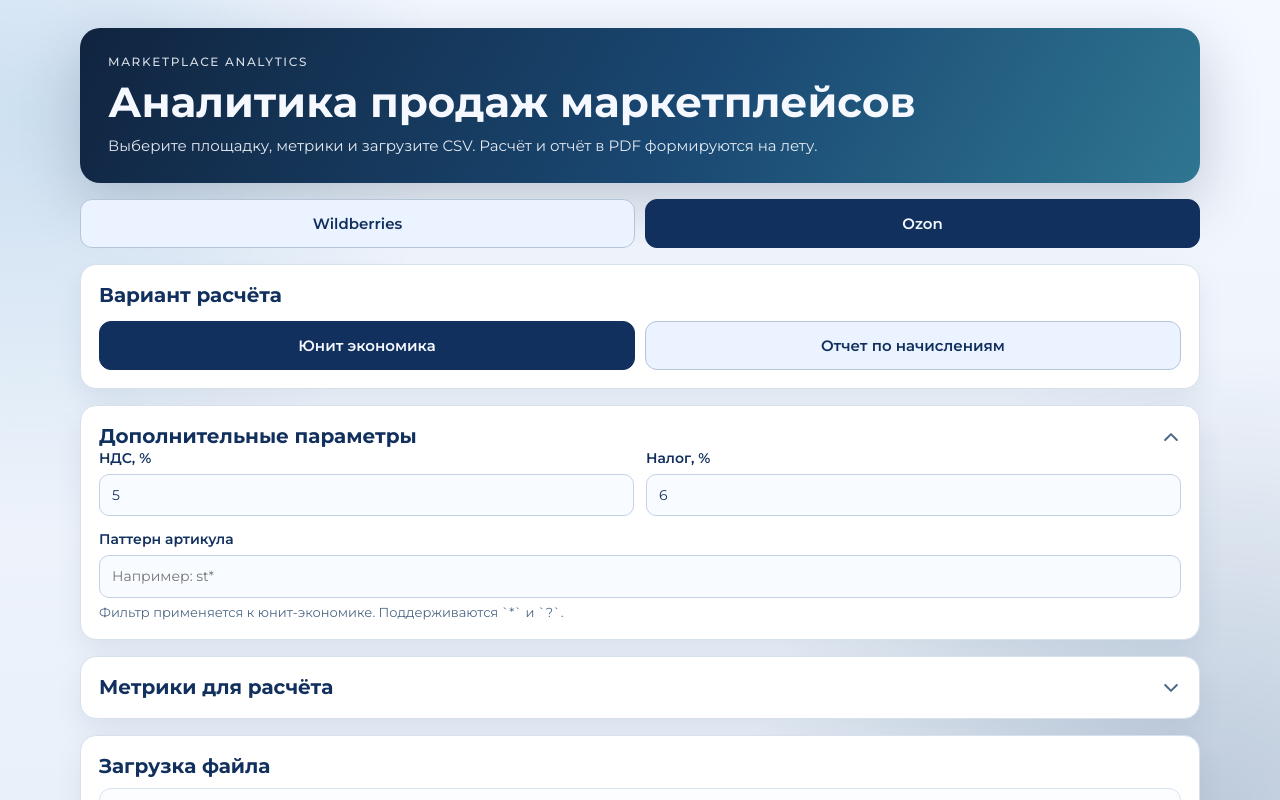
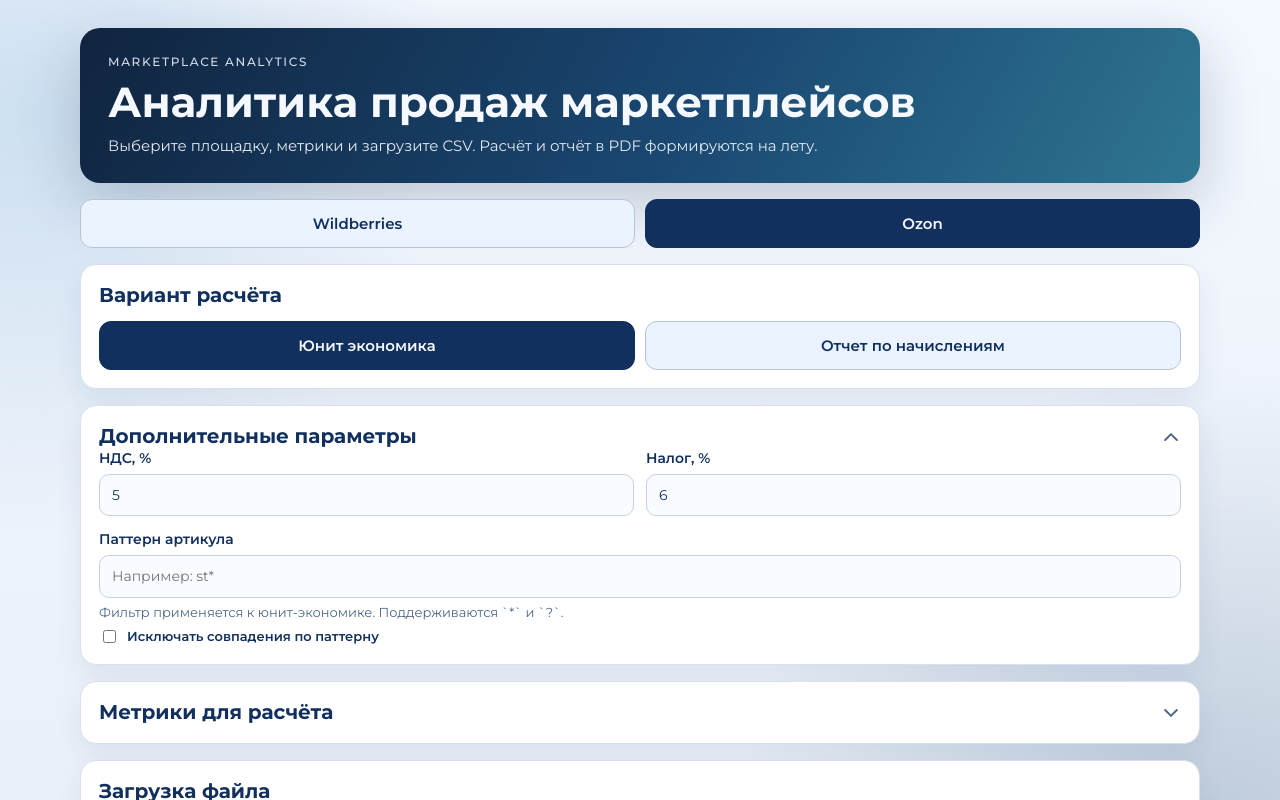
Before and after one commit to Veserion/marketplace-analytics, a React (Vite) app: page /ozon in a window 1280 px wide. Both pictures are taken after a click on the button "Дополнительные параметры". Shown: the top 800 px of the page. Built offline with nearby package versions, Linux system fonts and the light colour scheme.

Commit message:
exclude art pattern

```diff
--- a/src/features/unit-extra-params/ui/UnitExtraParamsPanel.module.scss
+++ b/src/features/unit-extra-params/ui/UnitExtraParamsPanel.module.scss
@@ -43,6 +43,12 @@
   margin: 0;
 }
 
+.UnitExtraParamsPanel__checkbox {
+  display: inline-flex;
+  align-items: center;
+  gap: 8px;
+}
+
 .UnitExtraParamsPanel__radio-group {
   padding: 10px 12px;
   border: 1px solid var(--color-border-muted);
--- a/src/features/unit-extra-params/ui/UnitExtraParamsPanel.tsx
+++ b/src/features/unit-extra-params/ui/UnitExtraParamsPanel.tsx
@@ -10,12 +10,16 @@
   isAccrualMode?: boolean
   unitArticlePattern?: string
   accrualArticlePattern?: string
+  unitArticlePatternExclude?: boolean
+  accrualArticlePatternExclude?: boolean
   cogsMatchingMode?: 'full' | 'digits'
   vatRatePercent: number
   taxRatePercent: number
   onToggleOpen: () => void
   onUnitArticlePatternChange?: (pattern: string) => void
   onAccrualArticlePatternChange?: (pattern: string) => void
+  onUnitArticlePatternExcludeChange?: (exclude: boolean) => void
+  onAccrualArticlePatternExcludeChange?: (exclude: boolean) => void
   onCogsMatchingModeChange?: (mode: 'full' | 'digits') => void
   onVatRateChange: (value: number) => void
   onTaxRateChange: (value: number) => void
@@ -26,18 +30,26 @@
   isAccrualMode = false,
   unitArticlePattern = '*',
   accrualArticlePattern = '*',
+  unitArticlePatternExclude = false,
+  accrualArticlePatternExclude = false,
   cogsMatchingMode = 'full',
   vatRatePercent,
   taxRatePercent,
   onToggleOpen,
   onUnitArticlePatternChange,
   onAccrualArticlePatternChange,
+  onUnitArticlePatternExcludeChange,
+  onAccrualArticlePatternExcludeChange,
   onCogsMatchingModeChange,
   onVatRateChange,
   onTaxRateChange,
 }: UnitExtraParamsPanelProps) {
   const activePattern = isAccrualMode ? accrualArticlePattern : unitArticlePattern
   const onPatternChange = isAccrualMode ? onAccrualArticlePatternChange : onUnitArticlePatternChange
+  const activePatternExclude = isAccrualMode ? accrualArticlePatternExclude : unitArticlePatternExclude
+  const onPatternExcludeChange = isAccrualMode
+    ? onAccrualArticlePatternExcludeChange
+    : onUnitArticlePatternExcludeChange
   const patternHint = isAccrualMode
     ? 'Фильтр применяется к отчету по начислениям. Поддерживаются `*` и `?`.'
     : 'Фильтр применяется к юнит-экономике. Поддерживаются `*` и `?`.'
@@ -89,6 +101,18 @@
               <Typography variant="body3" color="muted" className={cn(`${BLOCK_NAME}__hint`)}>
                 {patternHint}
               </Typography>
+              {onPatternExcludeChange && (
+                <label className={cn(`${BLOCK_NAME}__checkbox`)}>
+                  <input
+                    type="checkbox"
+                    checked={activePatternExclude}
+                    onChange={(event) => onPatternExcludeChange(event.target.checked)}
+                  />
+                  <Typography as="span" variant="body3" color="accent" semiBold>
+                    Исключать совпадения по паттерну
+                  </Typography>
+                </label>
+              )}
             </label>
           )}
           {onCogsMatchingModeChange && (
--- a/src/pages/analytics-page/model/useAnalyticsPage.ts
+++ b/src/pages/analytics-page/model/useAnalyticsPage.ts
@@ -229,6 +229,8 @@
   const [isMetricsOpen, setIsMetricsOpen] = useState(false)
   const [articlePattern, setArticlePattern] = useState('')
   const [accrualArticlePattern, setAccrualArticlePattern] = useState('*')
+  const [isUnitArticlePatternExclude, setIsUnitArticlePatternExclude] = useState(false)
+  const [isAccrualArticlePatternExclude, setIsAccrualArticlePatternExclude] = useState(false)
   const [unitCsvSource, setUnitCsvSource] = useState<string | null>(null)
   const [unitFileName, setUnitFileName] = useState('')
   const [vatRatePercent, setVatRatePercent] = useState<number>(() => readStoredRate(VAT_RATE_STORAGE_KEY, DEFAULT_VAT_RATE))
@@ -240,7 +242,13 @@
     if (!isOzonUnitEconomics || !unitCsvSource) return { reports: null as ReportGroup[] | null, error: '' }
     try {
       return {
-        reports: buildUnitEconomicsReports(unitCsvSource, articlePattern, vatRatePercent, taxRatePercent),
+        reports: buildUnitEconomicsReports(
+          unitCsvSource,
+          articlePattern,
+          vatRatePercent,
+          taxRatePercent,
+          isUnitArticlePatternExclude,
+        ),
         error: '',
       }
     } catch (err) {
@@ -249,7 +257,7 @@
         error: err instanceof Error ? err.message : 'Не удалось применить фильтр по артикулу.',
       }
     }
-  }, [articlePattern, isOzonUnitEconomics, taxRatePercent, unitCsvSource, vatRatePercent])
+  }, [articlePattern, isOzonUnitEconomics, isUnitArticlePatternExclude, taxRatePercent, unitCsvSource, vatRatePercent])
   const unitReports = unitReportBuild.reports
   const accrualReportBuild = useMemo(() => {
     if (!accrualCsvSource) return { reports: null as AccrualGroup[] | null, error: '' }
@@ -257,7 +265,14 @@
       const samePeriod = hasSamePeriod(unitFileName, accrualFileName)
       const unitArticleCogsMap = samePeriod && unitCsvSource ? buildUnitArticleCogsMap(unitCsvSource) : null
       return {
-        reports: buildAccrualReports(accrualCsvSource, vatRatePercent, taxRatePercent, unitArticleCogsMap, accrualArticlePattern),
+        reports: buildAccrualReports(
+          accrualCsvSource,
+          vatRatePercent,
+          taxRatePercent,
+          unitArticleCogsMap,
+          accrualArticlePattern,
+          isAccrualArticlePatternExclude,
+        ),
         error: '',
       }
     } catch (err) {
@@ -266,7 +281,16 @@
         error: err instanceof Error ? err.message : 'Не удалось построить отчёт по начислениям.',
       }
     }
-  }, [accrualArticlePattern, accrualCsvSource, accrualFileName, taxRatePercent, unitCsvSource, unitFileName, vatRatePercent])
+  }, [
+    accrualArticlePattern,
+    accrualCsvSource,
+    accrualFileName,
+    isAccrualArticlePatternExclude,
+    taxRatePercent,
+    unitCsvSource,
+    unitFileName,
+    vatRatePercent,
+  ])
   const accrualReports = accrualReportBuild.reports
   const modeError = isOzonUnitEconomics ? unitReportBuild.error : accrualReportBuild.error
   const error = uploadError || modeError
@@ -397,10 +421,12 @@
     error,
     fileName,
     hasResults,
+    isAccrualArticlePatternExclude,
     isExtraParamsOpen,
     isMetricsOpen,
     isOzonUnitEconomics,
     isProcessing,
+    isUnitArticlePatternExclude,
     onFileUpload,
     onSwitchOzonCalculation,
     onTaxRateChange,
@@ -412,6 +438,8 @@
     setAccrualArticlePattern,
     setIsExtraParamsOpen,
     setIsMetricsOpen,
+    setIsAccrualArticlePatternExclude,
+    setIsUnitArticlePatternExclude,
     taxRatePercent,
     toggleMetric,
     unitReports,
--- a/src/pages/analytics-page/ui/AnalyticsPage.tsx
+++ b/src/pages/analytics-page/ui/AnalyticsPage.tsx
@@ -24,10 +24,12 @@
     error,
     fileName,
     hasResults,
+    isAccrualArticlePatternExclude,
     isExtraParamsOpen,
     isMetricsOpen,
     isOzonUnitEconomics,
     isProcessing,
+    isUnitArticlePatternExclude,
     onFileUpload,
     onSwitchOzonCalculation,
     onTaxRateChange,
@@ -39,6 +41,8 @@
     setAccrualArticlePattern,
     setIsExtraParamsOpen,
     setIsMetricsOpen,
+    setIsAccrualArticlePatternExclude,
+    setIsUnitArticlePatternExclude,
     taxRatePercent,
     toggleMetric,
     unitReports,
@@ -72,11 +76,15 @@
         isAccrualMode={!isOzonUnitEconomics}
         unitArticlePattern={articlePattern}
         accrualArticlePattern={accrualArticlePattern}
+        unitArticlePatternExclude={isUnitArticlePatternExclude}
+        accrualArticlePatternExclude={isAccrualArticlePatternExclude}
         vatRatePercent={vatRatePercent}
         taxRatePercent={taxRatePercent}
         onToggleOpen={() => setIsExtraParamsOpen((prev) => !prev)}
         onUnitArticlePatternChange={setArticlePattern}
         onAccrualArticlePatternChange={setAccrualArticlePattern}
+        onUnitArticlePatternExcludeChange={setIsUnitArticlePatternExclude}
+        onAccrualArticlePatternExcludeChange={setIsAccrualArticlePatternExclude}
         onVatRateChange={onVatRateChange}
         onTaxRateChange={onTaxRateChange}
       />
--- a/src/pages/wildberries-page/ui/WildberriesPage.tsx
+++ b/src/pages/wildberries-page/ui/WildberriesPage.tsx
@@ -22,11 +22,13 @@
     error,
     fileName,
     hasResults,
+    isArticlePatternExclude,
     isExtraParamsOpen,
     isProcessing,
     missingCogsArticles,
     onCogsFileUpload,
     onFileUpload,
+    setIsArticlePatternExclude,
     setCogsMatchingMode,
     onTaxRateChange,
     onVatRateChange,
@@ -69,11 +71,13 @@
         isOpen={isExtraParamsOpen}
         isAccrualMode
         accrualArticlePattern={articlePattern}
+        accrualArticlePatternExclude={isArticlePatternExclude}
         cogsMatchingMode={cogsMatchingMode}
         vatRatePercent={vatRatePercent}
         taxRatePercent={taxRatePercent}
         onToggleOpen={() => setIsExtraParamsOpen((prev) => !prev)}
         onAccrualArticlePatternChange={setArticlePattern}
+        onAccrualArticlePatternExcludeChange={setIsArticlePatternExclude}
         onCogsMatchingModeChange={setCogsMatchingMode}
         onVatRateChange={onVatRateChange}
         onTaxRateChange={onTaxRateChange}
```
Also changed, not shown: src/entities/ozon-report/model/report-builders.ts (+19 -3 lines), src/entities/wildberries-report/model/report-builders.ts (+11 -3 lines), src/pages/wildberries-page/model/useWildberriesAnalyticsPage.ts (+21 -5 lines).
